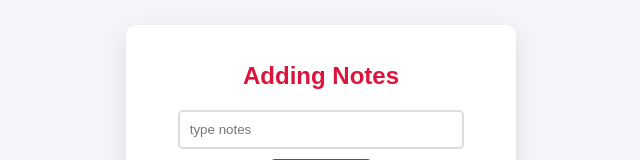
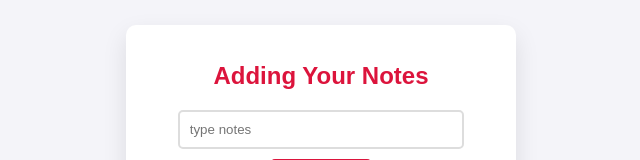
Before and after one commit to Faisal-akra/java_todo_list_task, a plain HTML site: page index.html in a window 1280 px wide. Shown: the part 262-422 px from the top of the page, without its empty margins (319-959 px from the left). Drawn offline with Linux system fonts and the light colour scheme.

Commit message:
completed

```diff
--- a/index.html
+++ b/index.html
@@ -9,7 +9,7 @@
 <body>
 
 <div class="container">
-    <h1>Adding Notes</h1>
+    <h1>Adding Your Notes</h1>
     <input type="text"  id="taskInput" placeholder="type notes">
     <button onclick="addTask()">Add_Task</button>
     <ul id="taskList"></ul>
```
